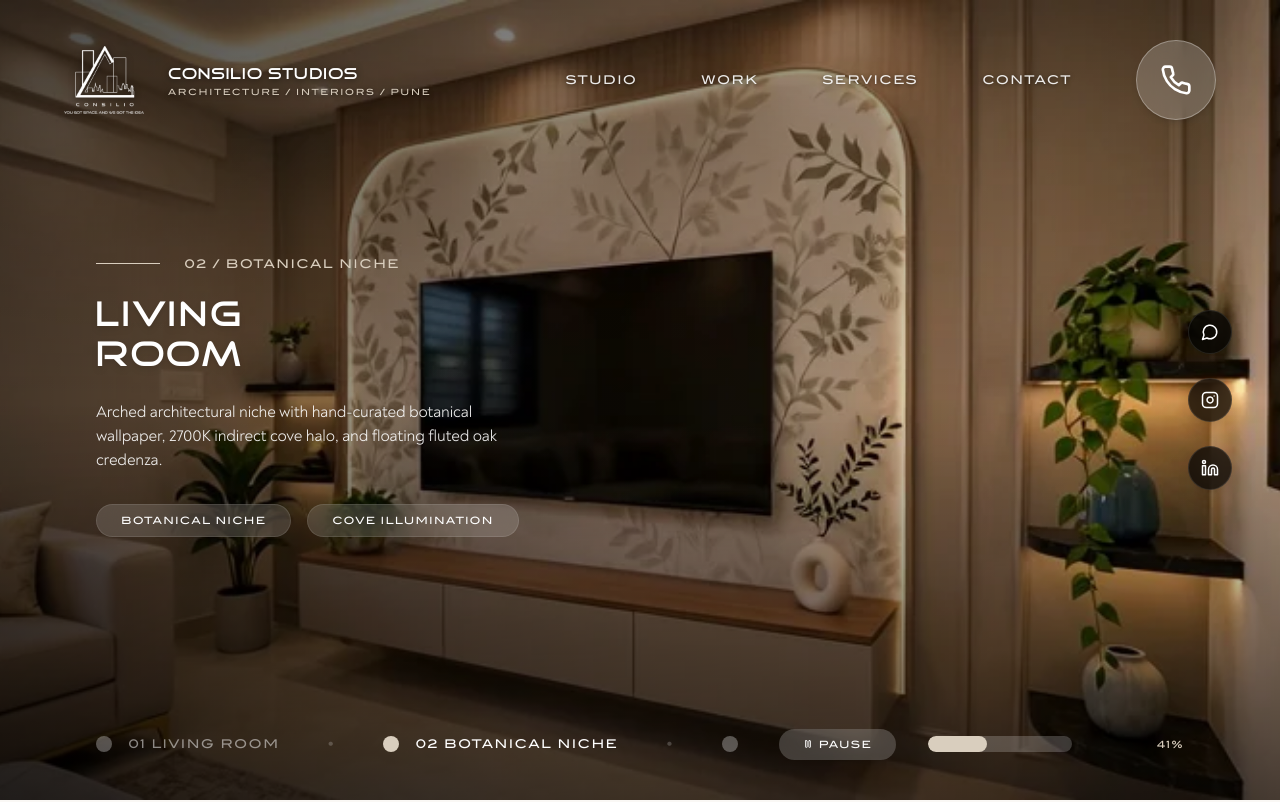
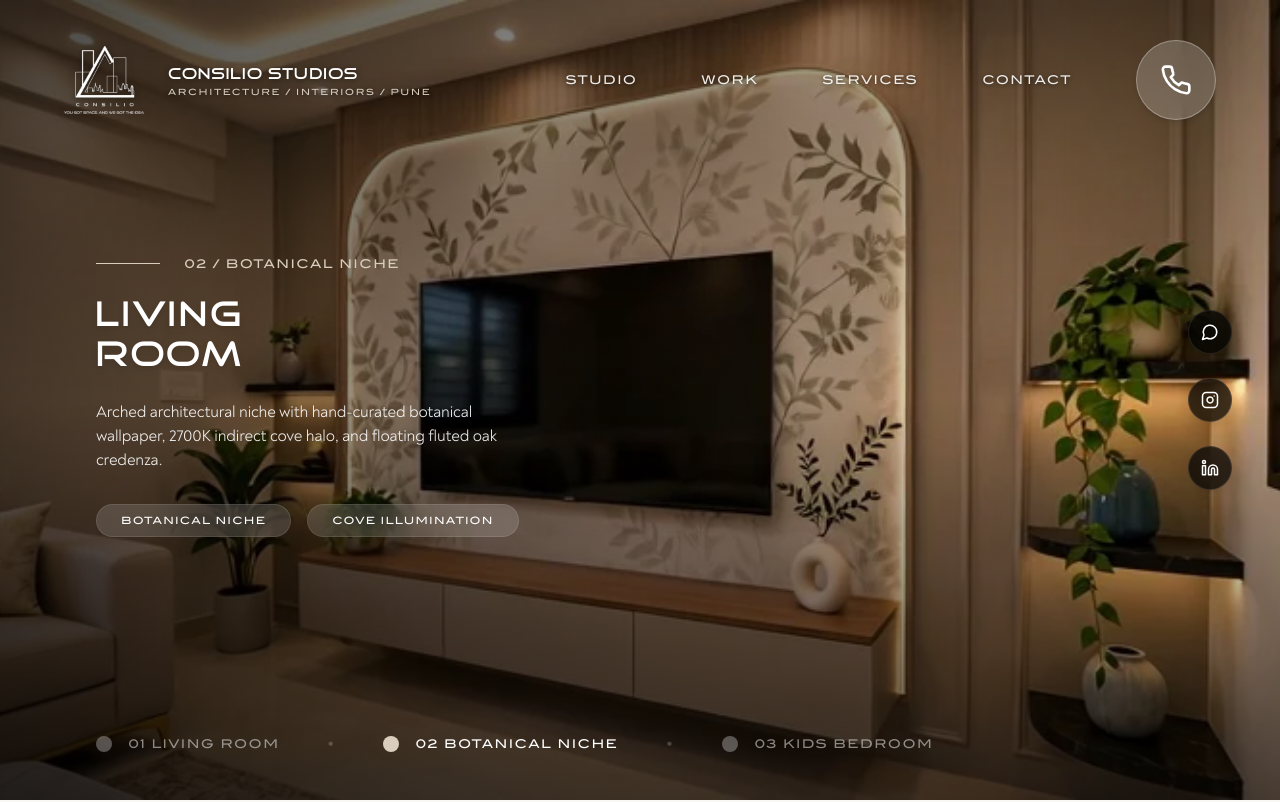
Before and after one commit to purva-de/antigravitytest, a React (Vite) app: page / in a window 1280 px wide. Shown: the top 802 px of the page. Built offline with nearby package versions, Linux system fonts and the light colour scheme; the HTML template or start-up script is replaced by a standard one.

Commit message:
Remove video pause button, scrub bar, and percentage indicator from hero section

```diff
--- a/src/components/HeroExperience.jsx
+++ b/src/components/HeroExperience.jsx
@@ -1,5 +1,5 @@
 import React, { useRef, useEffect, useState } from 'react';
-import { MessageCircle, Instagram, Linkedin, Play, Pause, RotateCcw, ArrowRight } from 'lucide-react';
+import { MessageCircle, Instagram, Linkedin, ArrowRight } from 'lucide-react';
 import { STUDIO_INFO } from '../data/projectsData';
 import { motion, AnimatePresence } from 'framer-motion';
 
@@ -245,31 +245,6 @@ export default function HeroExperience({ onExploreProjects }) {
     }
   };
 
-  const toggleAutoPlay = () => {
-    const nextState = !isAutoPlaying;
-    setIsAutoPlaying(nextState);
-    if (mobileVideoRef.current) {
-      if (nextState) {
-        mobileVideoRef.current.play().catch(() => {});
-      } else {
-        mobileVideoRef.current.pause();
-      }
-    }
-  };
-
-  const handleTimelineScrub = (e) => {
-    const rect = e.currentTarget.getBoundingClientRect();
-    const x = e.clientX - rect.left;
-    const pct = Math.max(0, Math.min(1, x / rect.width));
-
-    if (isMobileOrTablet && mobileVideoRef.current && mobileVideoRef.current.duration) {
-      mobileVideoRef.current.currentTime = pct * mobileVideoRef.current.duration;
-      setScrollProgress(pct);
-      return;
-    }
-
-    targetFrameRef.current = pct * (TOTAL_FRAMES - 1);
-  };
 
   // Chapter Jump Helper (Supports both desktop frames and mobile video timeline)
   const goToChapter = (chapterIdx) => {
@@ -555,35 +530,6 @@ export default function HeroExperience({ onExploreProjects }) {
             </button>
           </div>
 
-          {/* Interactive Controls & Scrub Progress (Desktop/Tablet only, hidden on mobile) */}
-          <div className="hidden md:flex items-center justify-start gap-3 sm:gap-4">
-            {/* Auto Play / Pause Toggle Button */}
-            <button
-              onClick={toggleAutoPlay}
-              className="px-3 py-1 rounded-full bg-white/20 hover:bg-white/30 backdrop-blur-md text-white text-[10px] font-mono tracking-wider uppercase flex items-center gap-1.5 transition-colors active:scale-95"
-              title={isAutoPlaying ? "Pause Walkthrough" : "Play Continuous Walkthrough"}
-            >
-              {isAutoPlaying ? <Pause size={10} /> : <Play size={10} />}
-              <span>{isAutoPlaying ? "PAUSE" : "AUTO-PLAY"}</span>
-            </button>
-
-            {/* Continuous Progress Track with Click-to-Scrub */}
-            <div
-              onClick={handleTimelineScrub}
-              className="flex-1 sm:flex-initial w-28 xs:w-36 h-2 bg-white/20 hover:bg-white/30 rounded-full overflow-hidden relative cursor-pointer transition-colors"
-              title="Click timeline to scrub video"
-            >
-              <div
-                className="h-full bg-[#D9CEBE] rounded-full transition-all duration-75"
-                style={{ width: `${Math.round(scrollProgress * 100)}%` }}
-              />
-            </div>
-
-            <span className="text-[10px] font-mono text-[#D9CEBE] w-8 sm:w-10 text-right">
-              {Math.round(scrollProgress * 100)}%
-            </span>
-          </div>
-
         </div>
 
       </div>
```
